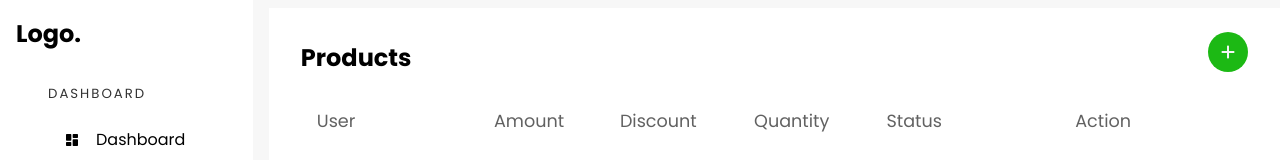
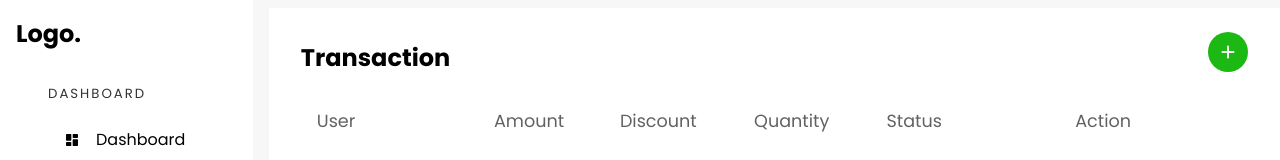
Before and after one commit to Ravinder125/ecommerce, a React (Vite) app in the folder client/: page /admin/transaction in a window 1280 px wide. Shown: the top 160 px of the page. Built offline with nearby package versions, Linux system fonts and the light colour scheme.

Commit message:
fix import of  Transaction page

```diff
--- a/client/src/App.tsx
+++ b/client/src/App.tsx
@@ -48,7 +48,7 @@ function App() {
 
           {/* Management */}
           <Route path="/admin/products/new" element={<NewProduct />} />
-          <Route path="/admin/products/:id" element={< ProductManagement />} />
+          <Route path="/admin/products/:id" element={<ProductManagement />} />
           <Route path="/admin/transaction/:id" element={<TransactionManagement />} />
         </Routes>
       </Suspense>
--- a/client/src/Pages/Transaction.tsx
+++ b/client/src/Pages/Transaction.tsx
@@ -77,13 +77,13 @@ const arr: DataType[] = [
   },
 ];
 
-const Customers = () => {
+const Transaction = () => {
   const [data] = useState<DataType[]>(arr);
   const Table = TableHOC<DataType>(
     columns,
     data,
     "dashboard-product--box",
-    "Products",
+    "Transaction",
   );
   return (
     <DashboardLayout>
@@ -97,4 +97,4 @@ const Customers = () => {
   )
 }
 
-export default Customers
+export default Transaction
--- a/client/tsconfig.json
+++ b/client/tsconfig.json
@@ -7,5 +7,9 @@
     {
       "path": "./tsconfig.node.json"
     }
-  ]
+  ],
+  "compilerOptions": {
+    "..."
+    "forceConsistentCasingInFileNames": true
+  }
 }
```
Also changed, not shown: client/src/Pages/index.ts (+16 -16 lines).
